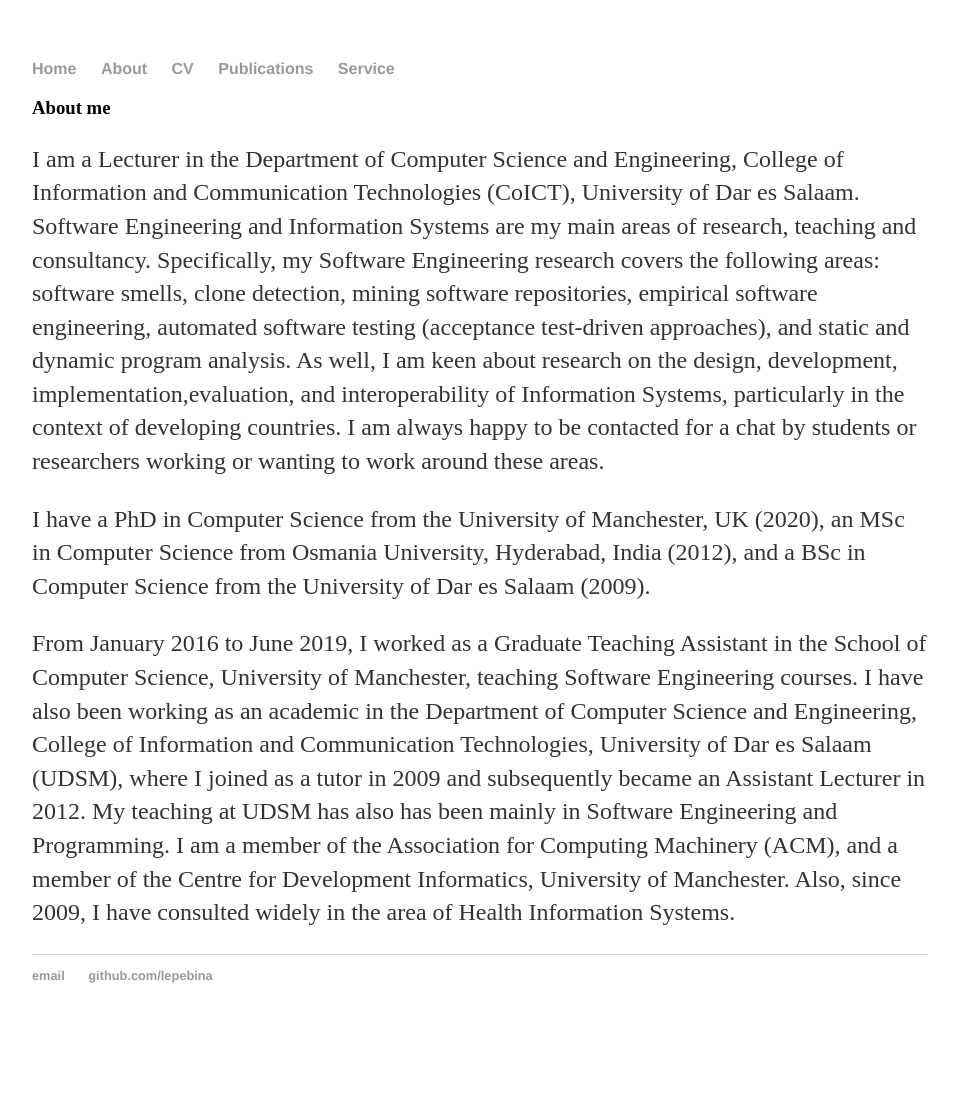
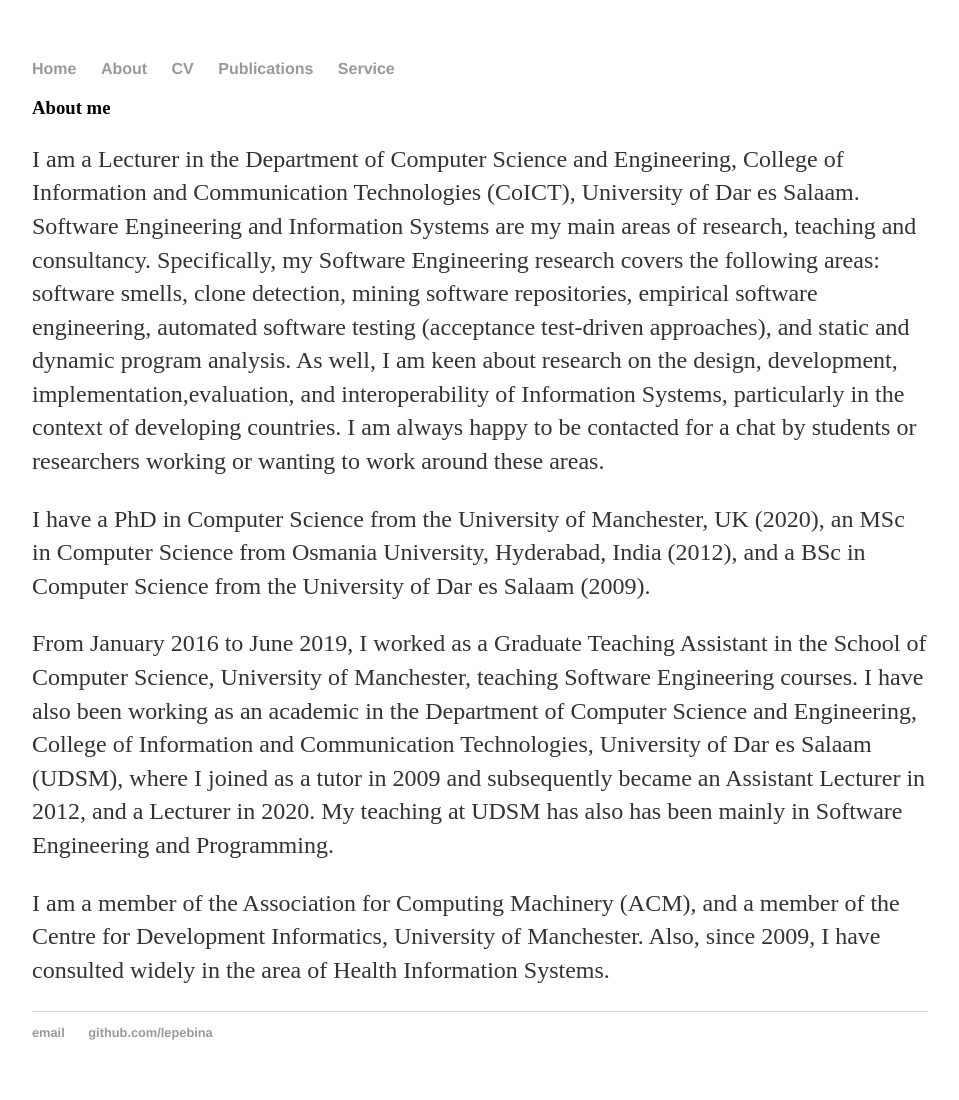
Before and after one commit to lepebina/lepebina.github.io, a Jekyll site: the page built from about.html, in a window 1280 px wide. Shown: the whole page, without its empty margins (160-1119 px from the left). Built offline with Jekyll 4.4.1, drawn with Linux system fonts in a browser that asks for light colours; before the commit the page ends 1043 px from its top, so only the background shows below that.

Commit message:
Update about.html

```diff
--- a/about.html
+++ b/about.html
@@ -4,12 +4,25 @@ title: Leonard Peter Binamungu
 ---
 <div class="blurb">
 	<h3>About me</h3>
-<p>I am a Lecturer in the Department of  Computer Science and Engineering, College of Information and Communication Technologies (CoICT), University of Dar es Salaam. Software Engineering and Information Systems are my main areas of research, teaching and consultancy.  Specifically, my Software Engineering research covers the following areas: software smells, clone detection, mining software repositories, empirical software engineering,  automated software testing (acceptance test-driven approaches), and static and dynamic program analysis. As well, I am keen about research on  the design, development,  implementation,evaluation,  and interoperability of Information Systems, particularly in the context of developing countries.  I am always happy to be contacted for a chat by students or researchers working or wanting to work around these areas.</p>
+<p>I am a Lecturer in the Department of  Computer Science and Engineering, College of Information and Communication Technologies (CoICT),
+	University of Dar es Salaam. Software Engineering and Information Systems are my main areas of research, teaching and consultancy.
+	Specifically, my Software Engineering research covers the following areas: software smells, clone detection, mining software repositories,
+	empirical software engineering,  automated software testing (acceptance test-driven approaches), and static and dynamic program analysis.
+	As well, I am keen about research on  the design, development,  implementation,evaluation,
+	and interoperability of Information Systems, particularly in the context of developing countries.
+	I am always happy to be contacted for a chat by students or researchers working or wanting to work around these areas.
+	</p>
 
 	<p>I have a PhD in Computer Science from the University of Manchester, UK (2020), an MSc in Computer Science from Osmania University, Hyderabad, India (2012),
 		and a BSc in Computer Science from the University of Dar es Salaam (2009). </p>
 
-	<p>From January 2016 to June 2019, I worked as a Graduate Teaching Assistant in the School of Computer Science, University of Manchester, teaching Software Engineering courses. I have also been working as an academic in the Department of Computer Science and Engineering, College of Information and Communication Technologies, University of Dar es Salaam (UDSM), where I joined as a tutor in 2009 and subsequently became an Assistant Lecturer in 2012. My teaching at UDSM has also has been mainly in Software Engineering and Programming.
-I am a member of the Association for Computing Machinery (ACM), and a member of the Centre for Development Informatics, University of Manchester. Also, since 2009, I have consulted widely in the area of Health Information Systems.</p>
+	<p>From January 2016 to June 2019, I worked as a Graduate Teaching Assistant in the School of Computer Science, University of Manchester,
+		teaching Software Engineering courses. I have also been working as an academic in the Department of Computer Science and Engineering,
+		College of Information and Communication Technologies, University of Dar es Salaam (UDSM), where I joined as a tutor in 2009 and subsequently became an Assistant
+		Lecturer in 2012, and a Lecturer in 2020. My teaching at UDSM has also has been mainly in Software Engineering and Programming.
+		</p>
+
+		<p>I am a member of the Association for Computing Machinery (ACM), and a member of the Centre for Development Informatics, University of Manchester.
+		Also, since 2009, I have consulted widely in the area of Health Information Systems.</p>
 
 </div><!-- /.blurb -->
```
